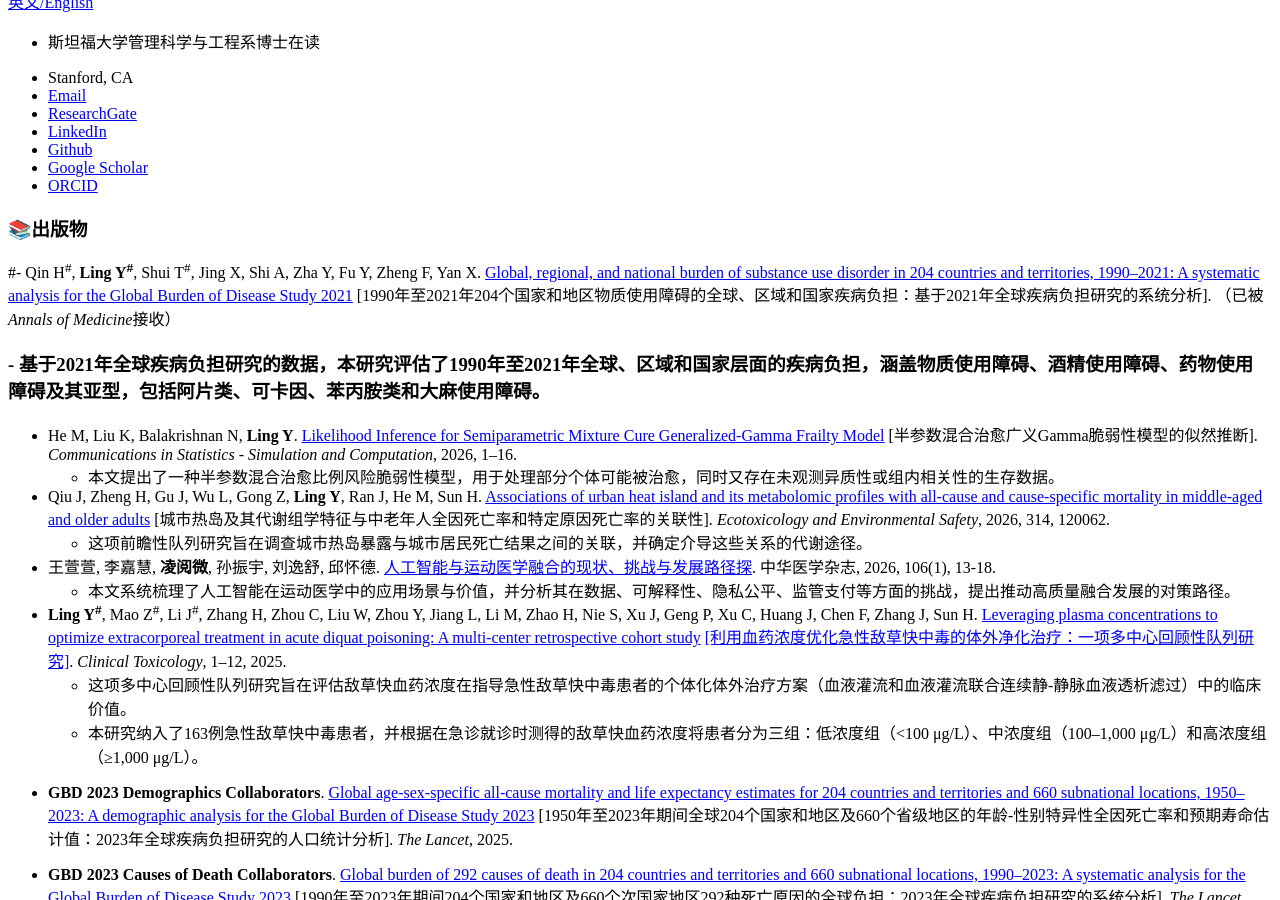
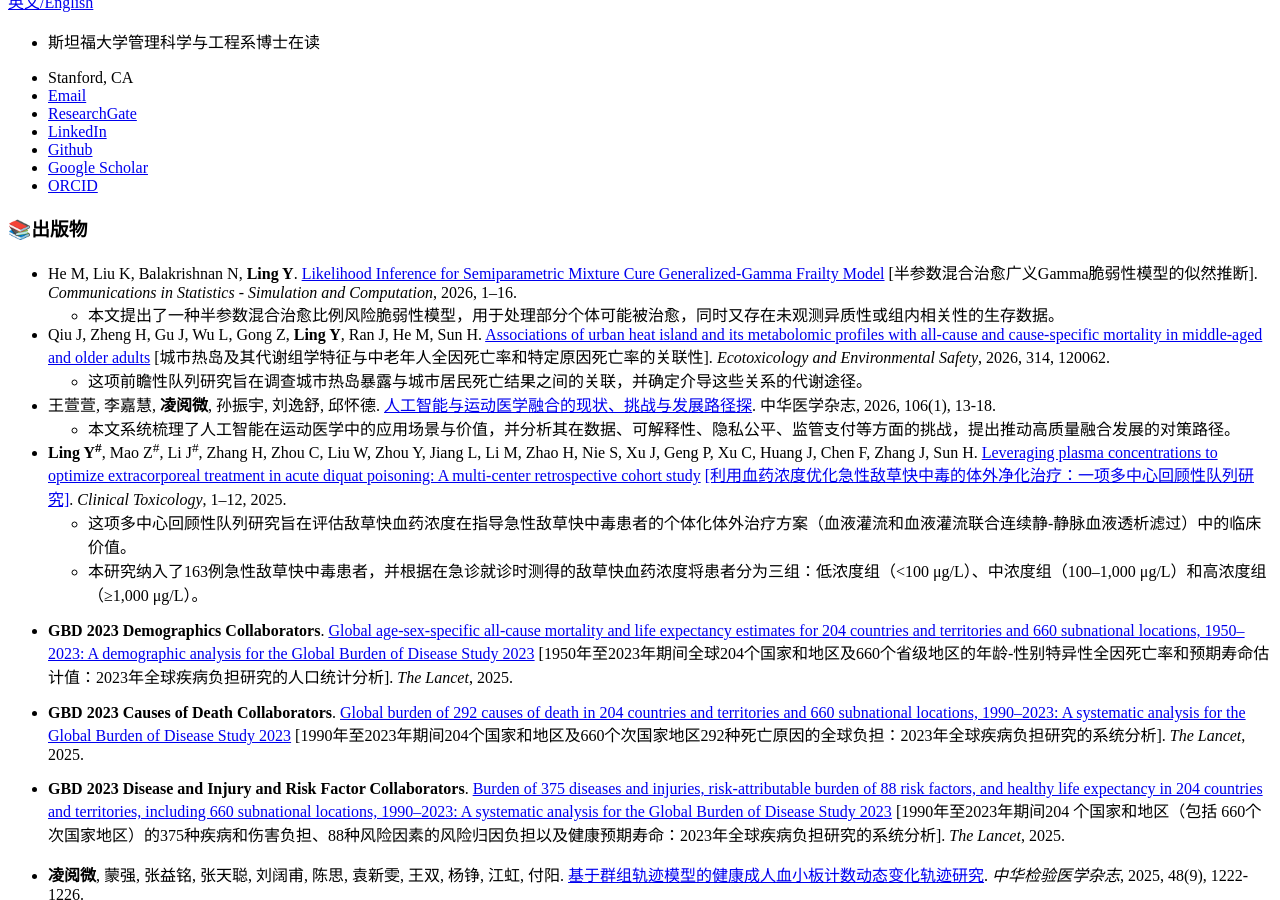
Before and after one commit to lingyuewei/lingyuewei.github.io, a Jekyll site: the page built from _pages/includes/pub.md, in a window 1280 px wide and 900 px high, scrolled down 647 px. Built offline with Jekyll 4.4.1, drawn with Linux system fonts in a browser that asks for light colours; our own code applies the rules of GitHub Pages for plain Markdown files.

Commit message:
update pub

```diff
--- a/_pages/includes/pub.md
+++ b/_pages/includes/pub.md
@@ -1,7 +1,4 @@
 # 📚出版物
-
-#- Qin H<sup>#</sup>, **Ling Y<sup>#</sup>**, Shui T<sup>#</sup>, Jing X, Shi A, Zha Y, Fu Y, Zheng F, Yan X. [Global, regional, and national burden of substance use disorder in 204 countries and territories, 1990–2021: A systematic analysis for the Global Burden of Disease Study 2021](https://doi.org/10.1080/07853890.2026.2679301) [1990年至2021年204个国家和地区物质使用障碍的全球、区域和国家疾病负担：基于2021年全球疾病负担研究的系统分析]. （已被*Annals of Medicine*接收）
-#  - 基于2021年全球疾病负担研究的数据，本研究评估了1990年至2021年全球、区域和国家层面的疾病负担，涵盖物质使用障碍、酒精使用障碍、药物使用障碍及其亚型，包括阿片类、可卡因、苯丙胺类和大麻使用障碍。
 
 - He M, Liu K, Balakrishnan N, **Ling Y**. [Likelihood Inference for Semiparametric Mixture Cure Generalized-Gamma Frailty Model](https://doi.org/10.1080/03610918.2026.2651419) [半参数混合治愈广义Gamma脆弱性模型的似然推断]. *Communications in Statistics - Simulation and Computation*, 2026, 1–16.
   - 本文提出了一种半参数混合治愈比例风险脆弱性模型，用于处理部分个体可能被治愈，同时又存在未观测异质性或组内相关性的生存数据。
```
